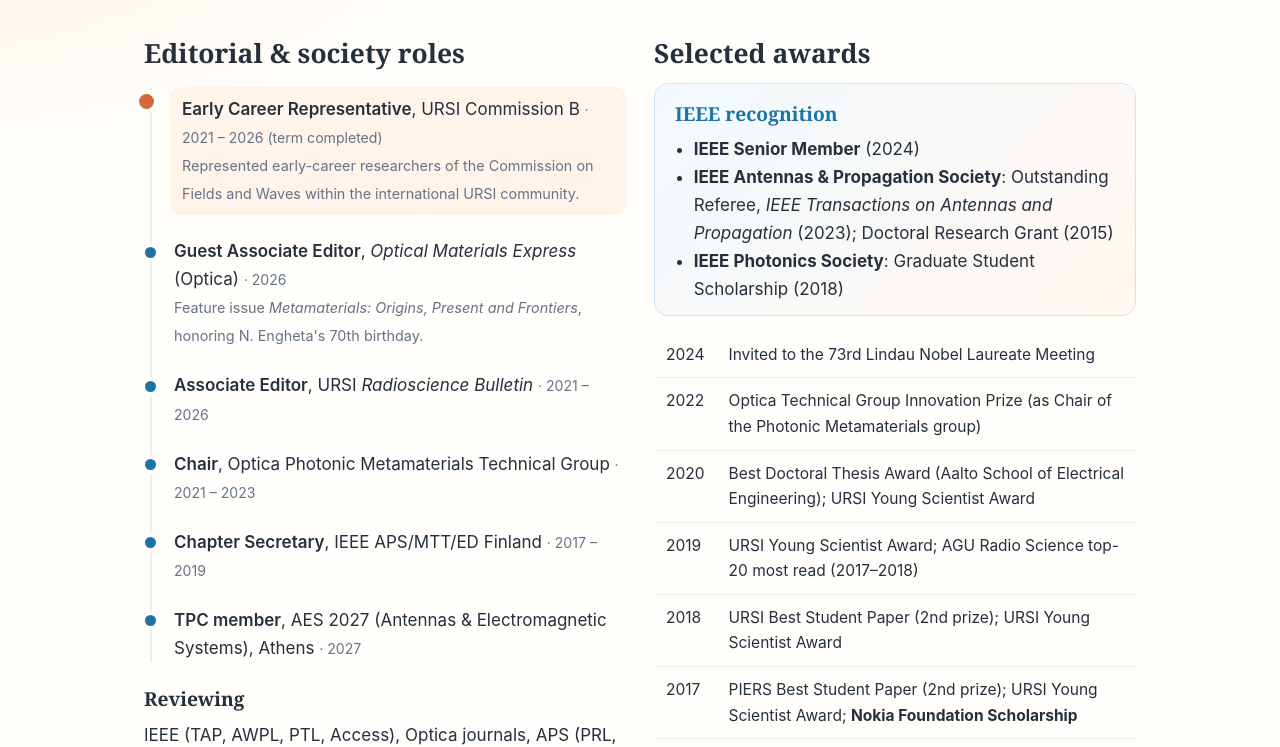
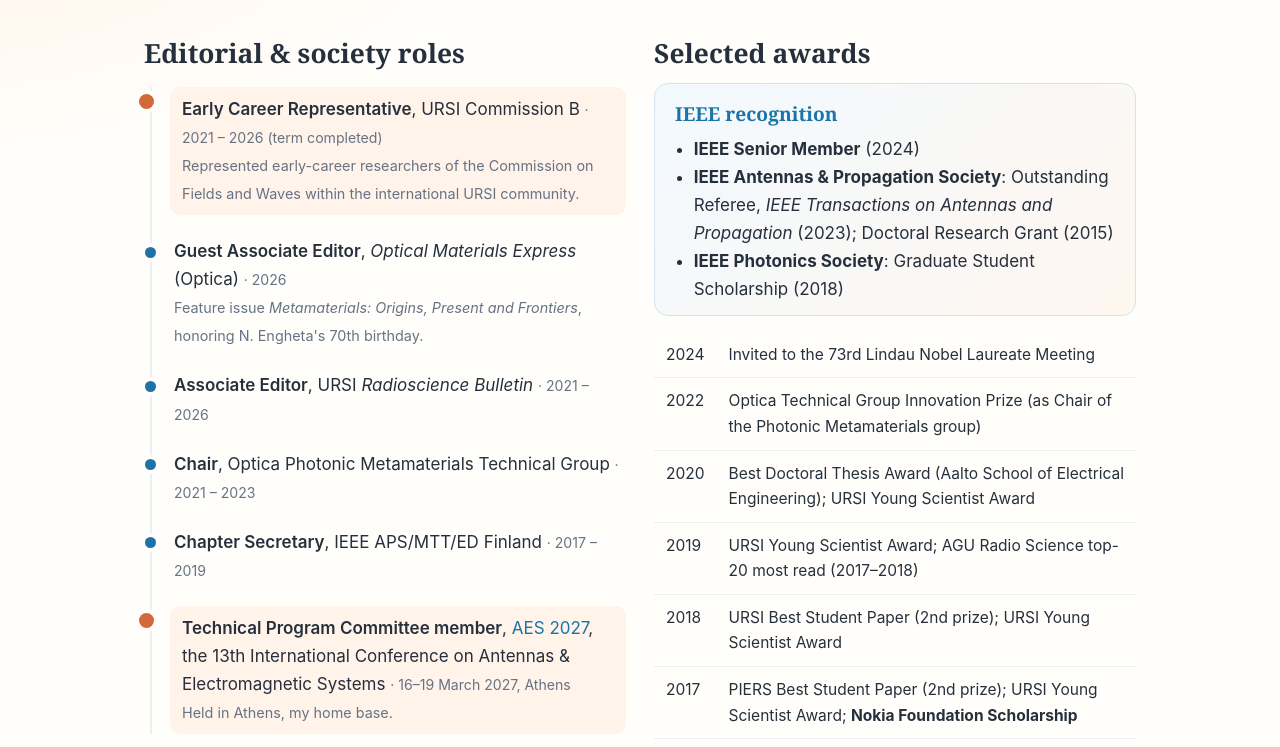
Before and after one commit to dtzarouc/dtzarouc.github.io, a plain HTML site: page service.html in a window 1280 px wide. Shown: the part 238-985 px from the top of the page. Drawn offline with Linux system fonts and the light colour scheme.

Commit message:
Update service.html

```diff
--- a/service.html
+++ b/service.html
@@ -19,7 +19,7 @@
 <div class="item"><b>Associate Editor</b>, URSI <i>Radioscience Bulletin</i> <span class="when">· 2021 – 2026</span></div>
 <div class="item"><b>Chair</b>, Optica Photonic Metamaterials Technical Group <span class="when">· 2021 – 2023</span></div>
 <div class="item"><b>Chapter Secretary</b>, IEEE APS/MTT/ED Finland <span class="when">· 2017 – 2019</span></div>
-<div class="item"><b>TPC member</b>, AES 2027 (Antennas &amp; Electromagnetic Systems), Athens <span class="when">· 2027</span></div>
+<div class="item feat"><b>Technical Program Committee member</b>, <a href="https://aesconference.org">AES 2027</a>, the 13th International Conference on Antennas &amp; Electromagnetic Systems <span class="when">· 16–19 March 2027, Athens</span><br><span class="note">Held in Athens, my home base.</span></div>
 </div>
 <h3>Reviewing</h3>
 <p>IEEE (TAP, AWPL, PTL, Access), Optica journals, APS (PRL, PRB, PRA, PR Applied, PR Research, PR Materials), Nature Portfolio partner journals, Wiley (<i>Laser &amp; Photonics Reviews</i>), AGU <i>Radio Science</i>, IET, MDPI and others. Proposal and award reviews for EU COST Actions, the Dutch Research Council (NWO), URSI Young Scientist Awards and Optica Women Scholars.</p>
```
